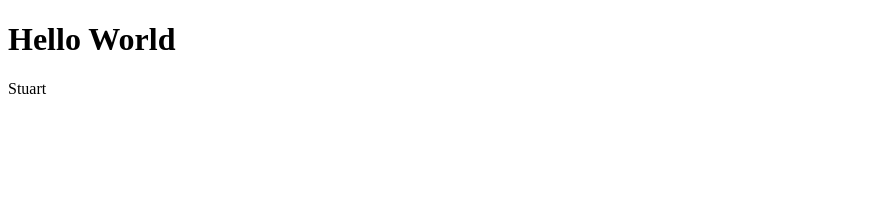
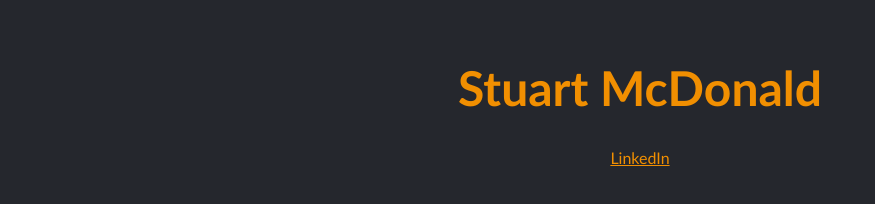
Before and after one commit to stucgm/stucgm.github.io, a plain HTML site: page index.html in a window 1280 px wide. Shown: the whole page, without its empty margins (0-875 px from the left). Drawn offline with Linux system fonts and the light colour scheme.

Commit message:
basic website

```diff
--- a/index.html
+++ b/index.html
@@ -2,9 +2,16 @@
 <html>
     <head>
         <title>Stuart McDonald</title>
+        <link rel="stylesheet" type="text/css" href="style.css"/>
     </head>
     <body>
-        <h1>Hello World</h1>
-        <p>Stuart</p>
+        <div class="top">
+            <br>
+            <h1>Stuart McDonald</h1>
+            <a href="https://www.linkedin.com/in/stuartmcd859/">LinkedIn</a>
+        </div>
+        <div class="content">
+
+        </div>
     </body>
 </html>
--- a/style.css
+++ b/style.css
@@ -0,0 +1,23 @@
+body{
+    background-color: #25272D;
+    color:lightgray;
+    font-family: 'Trebuchet MS', 'Lucida Sans Unicode', 'Lucida Grande', 'Lucida Sans', Arial, sans-serif;
+}
+
+h1{
+    font-size: 300%;
+}
+
+.top{
+    color: #F18F01;
+    text-align: center;
+}
+
+.top a{
+    color: #F18F01;
+    text-decoration: underline;
+}
+
+.content{
+
+}
```
